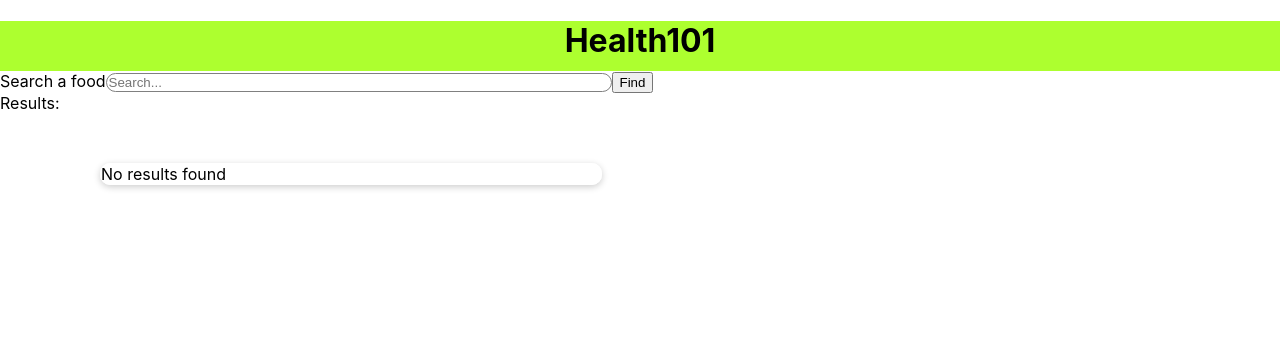
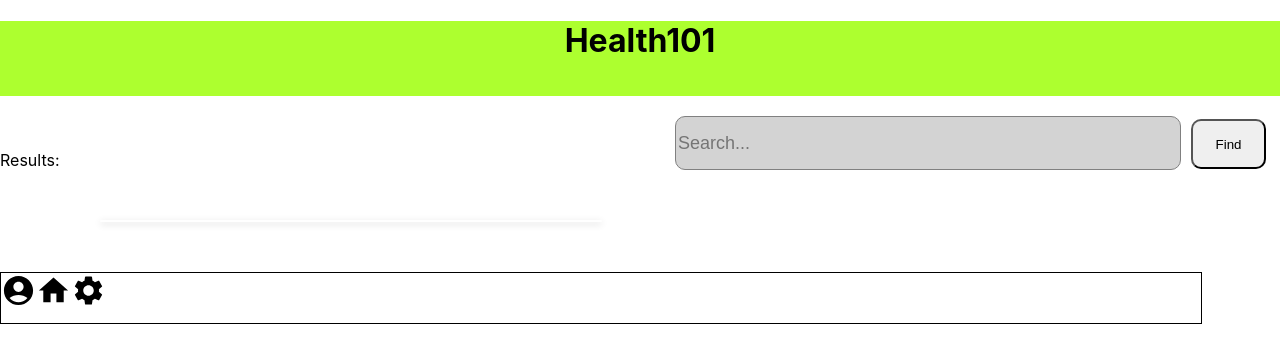
Before and after one commit to DasDeveloper/Health101, a React (Create React App) app in the folder client/: page /searchfood in a window 1280 px wide. Shown: the top 362 px of the page. Built offline with nearby package versions, Linux system fonts and the light colour scheme.

Commit message:
Added footer

```diff
--- a/client/package.json
+++ b/client/package.json
@@ -3,6 +3,10 @@
   "version": "0.1.0",
   "private": true,
   "dependencies": {
+    "@emotion/react": "^11.10.6",
+    "@emotion/styled": "^11.10.6",
+    "@mui/icons-material": "^5.11.16",
+    "@mui/material": "^5.12.0",
     "@testing-library/jest-dom": "^5.16.5",
     "@testing-library/react": "^13.4.0",
     "@testing-library/user-event": "^13.5.0",
--- a/client/src/App.js
+++ b/client/src/App.js
@@ -3,7 +3,7 @@ import { BrowserRouter, Routes, Route } from "react-router-dom";
 import UserSession from "./UserSession";
 import Navbar from "./components/navbar";
 import SearchFood from "./components/searchFood";
-
+import Footer from "./components/footer";
 
 
 function App() {
@@ -17,7 +17,7 @@ function App() {
             path="/searchfood"
             element={
               <>
-                <Navbar /> <SearchFood/>
+                <Navbar /> <SearchFood/> <Footer/>
               </>
             }
           ></Route>
--- /dev/null
+++ b/client/src/components/footer.js
@@ -0,0 +1,21 @@
+import "../css/footer.css"
+import AccountCircleIcon from '@mui/icons-material/AccountCircle';
+import HomeIcon from '@mui/icons-material/Home';
+import SettingsIcon from '@mui/icons-material/Settings';
+
+const Footer = () =>{
+
+    return (
+        <div className="footer">
+
+            <AccountCircleIcon fontSize="large"></AccountCircleIcon>
+            <HomeIcon fontSize="large"></HomeIcon>
+            <SettingsIcon fontSize="large"></SettingsIcon>
+
+
+        </div>
+    );
+
+}
+
+export default Footer;
--- a/client/src/components/searchFood.js
+++ b/client/src/components/searchFood.js
@@ -1,11 +1,13 @@
 import axios from 'axios'
-import { useState } from "react";
+import { useEffect, useState } from "react";
 import "../css/searchFood.css"
 
 const SearchFood = () =>{
 
 
-
+//    useEffect(() =>{
+//         getFood();
+//    }, [food])
 
     const [food, setFood] = useState([]);
     const [result, setResult] = useState([]);
@@ -22,9 +24,8 @@ const SearchFood = () =>{
         <div>
             <div>
 
-                <label for="search">Search a food</label>
                 <input className="searchBar" type="text" id="search" name="search" placeholder="Search..." onChange={e => setFood(e.target.value)}></input>
-                <button onClick={getFood}>Find</button>
+                <button className="searchButton" onClick={getFood}>Find</button>
             </div>
 
             <div>
@@ -44,13 +45,9 @@ const SearchFood = () =>{
 
                     ))}
                     </div>):
-                    (<div>No results found</div>)}
+                    (<></>)}
 
                 </div>
-
-
-
-
 
             </div>
 
--- /dev/null
+++ b/client/src/css/footer.css
@@ -0,0 +1,10 @@
+.footer{
+    width: 1200px;
+    height: 50px;
+    border: 1px black solid;
+}
+
+.footer{
+
+    margin-right: 100px;
+}
--- a/client/src/css/navbar.css
+++ b/client/src/css/navbar.css
@@ -1,5 +1,5 @@
 .navbar{
-    height: 50px;
+    height: 75px;
     background-color: greenyellow;
     text-align: center;
     margin-top:none;
--- a/client/src/css/searchFood.css
+++ b/client/src/css/searchFood.css
@@ -1,11 +1,24 @@
 .searchBar {
     width: 500px;
+    height: 50px;
     border: 1px gray solid;
     border-radius: 10px;
-    background-color: white;
+    background-color: lightgray;
     margin: auto;
+    font-size: large;
+    position:relative;
+    top:20px;
+    left: 675px;
+}
 
-
+.searchButton {
+    position:relative;
+    top:20px;
+    left: 675px;
+    height: 50px;
+    width: 75px;
+    margin-left: 10px;
+    border-radius: 10px;
 }
 
 .resultDetails{
```
